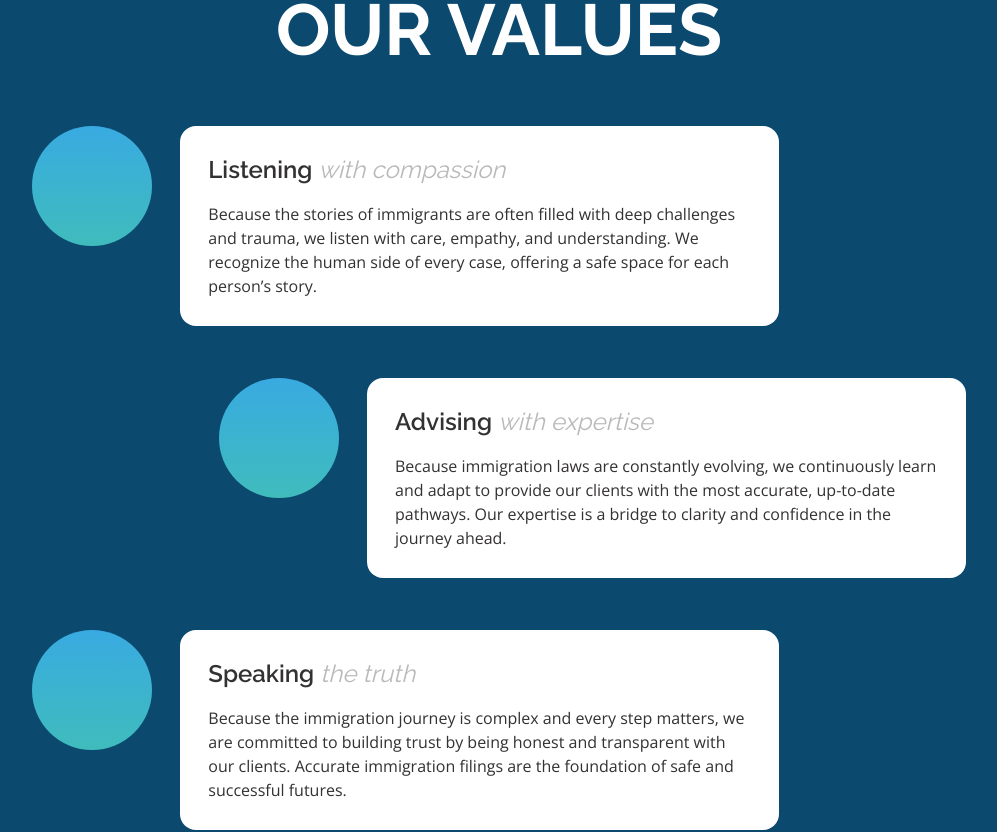
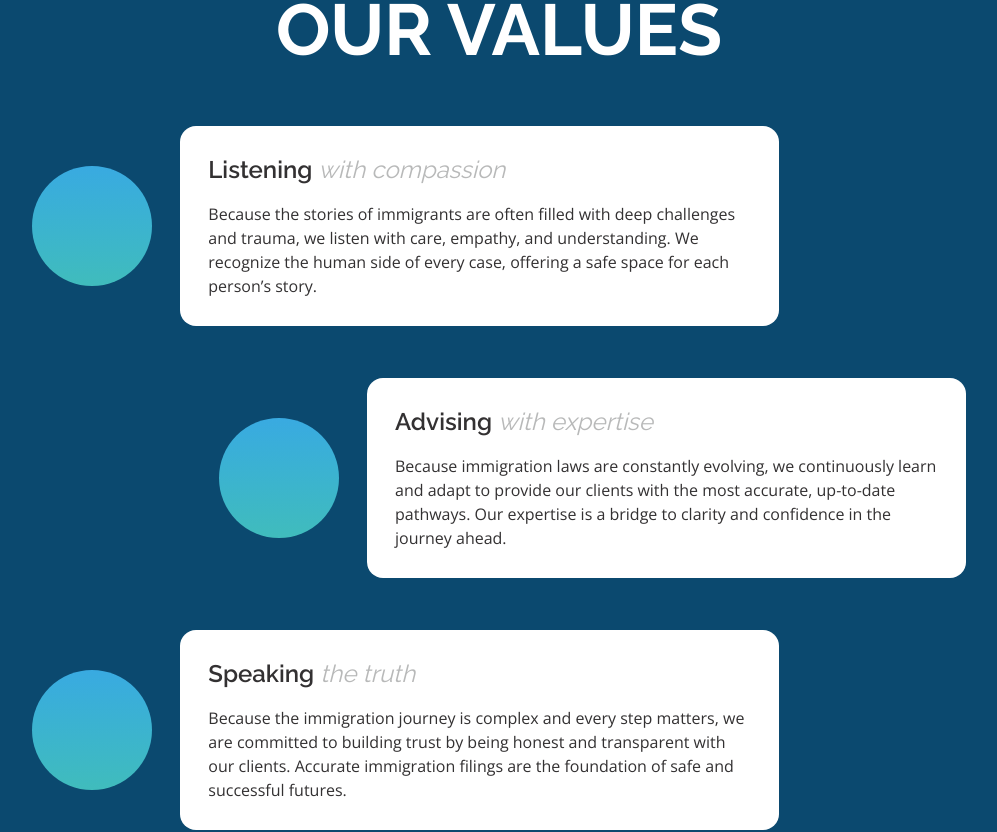
Before and after one commit to sjamcox/columbia-view, a Next.js app: page /icpdx in a window 1280 px wide. Shown: the part 1740-2572 px from the top of the page, without its empty margins (141-1138 px from the left). Built offline with nearby package versions, Linux system fonts and the light colour scheme; what @mui/material-nextjs would draw is missing.

Commit message:
update ValueCard

```diff
--- a/app/(tailwind)/icpdx/ValueCard.tsx
+++ b/app/(tailwind)/icpdx/ValueCard.tsx
@@ -10,7 +10,7 @@
   description,
 }: ValueCardProps) {
   return (
-    <div className="flex gap-7">
+    <div className="flex items-center gap-7">
       <div className="from-primary-light-blue to-secondary-aqua h-30 w-30 shrink-0 rounded-full bg-gradient-to-b"></div>
       <div className="rounded-2xl bg-white p-7">
         <h3 className="font-display mb-4 text-2xl font-semibold">
```
